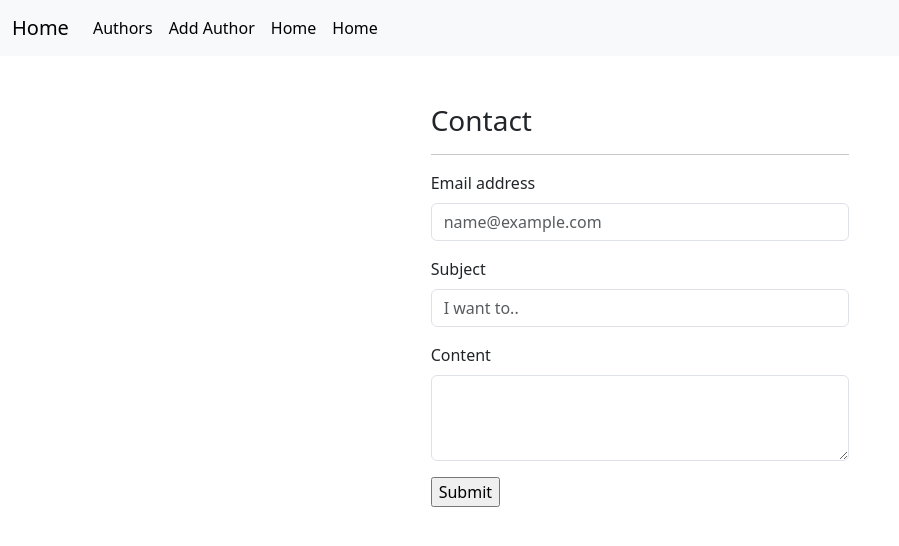
After one commit to Tzur1234/Django_Inline_formset_2, a Django app: page /index/ in a window 1280 px wide. The commit adds this page. Shown: the top 546 px of the page, without its empty margins (0-899 px from the left). Run offline with Django 4.2, Linux system fonts and the light colour scheme.

Commit message:
new updares

```diff
--- a/book/urls.py
+++ b/book/urls.py
@@ -10,5 +10,6 @@ urlpatterns = [
     path('authors/', views.AuthorListView.as_view(), name="author_list"),
     path('authors/<int:pk>', views.AuthorDetailView.as_view(), name="author_detail"),
     path('authors/add/', views.AuthorCreateView.as_view(), name="author_add"),
-    path('authors/<int:pk>/edit', views.AuthorBookEditView.as_view(), name="author_edit")
+    path('authors/<int:pk>/edit', views.AuthorBookEditView.as_view(), name="author_edit"),
+    path('index/', views.index, name="email")
 ]
--- a/book/views.py
+++ b/book/views.py
@@ -8,6 +8,13 @@ from django.views.generic.detail import SingleObjectMixin
 from django.contrib import messages
 from django.utils import timezone
 from .forms import AuthorBooksFormset
+
+from core import settings
+from django.core.mail import send_mail
+
+import environ
+env = environ.Env()
+environ.Env.read_env()
 
 class HomeView(TemplateView):
     # TemplateResponseMixin (attribute)
@@ -62,3 +69,22 @@ class AuthorBookEditView(SingleObjectMixin, FormView):
 
     def get_success_url(self):
         return reverse('books:author_detail', kwargs={'pk': self.object.pk})
+
+
+
+
+def index(request):
+    if request.method == 'POST':
+        subject = request.POST['subject']
+        content = request.POST['content']
+        sender = request.POST['from_email']
+
+        send_mail(
+            subject,
+            content,
+            sender,
+            [env('RECIEVERS')]
+        )
+        return render(request, 'contact_email.html', {'message': 'thanks the email was send !'})
+    else:
+        return render(request, 'contact_email.html')
--- /dev/null
+++ b/templates/contact_email.html
@@ -0,0 +1,31 @@
+{% extends 'base.html' %}
+
+{% block title %}Contact Us{% endblock %}
+
+
+{% block content %}
+
+{% if message %}
+    <h1>{{message}}</h1>
+    <a href="{% url 'books:email'%}" class='btn btn-primary'>Back To Contact</a>
+{% else %}
+<h3>Contact</h3><hr>
+<form action="{% url 'books:email' %}" method="post">
+    {% csrf_token %}
+    <div class="mb-3">
+        <label for="exampleFormControlInput1" class="form-label">Email address</label>
+        <input type="email" class="form-control" id="exampleFormControlInput1" name="from_email" placeholder="name@example.com">
+    </div>
+    <div class="mb-3">
+        <label for="exampleFormControlInput3" class="form-label">Subject</label>
+        <input type="text" class="form-control" id="exampleFormControlInput3" name="subject" placeholder="I want to..">
+    </div>
+    <div class="mb-3">
+        <label for="exampleFormControlTextarea1" class="form-label">Content</label>
+        <textarea class="form-control" id="exampleFormControlTextarea1" name="content" rows="3"></textarea>
+    </div>
+
+    <input type="submit">
+</form>
+{% endif %}
+{% endblock %}
```
Also changed, not shown: core/settings.py (+19 -1 lines), templates/home.html (+5 -5 lines), 1 other file.
